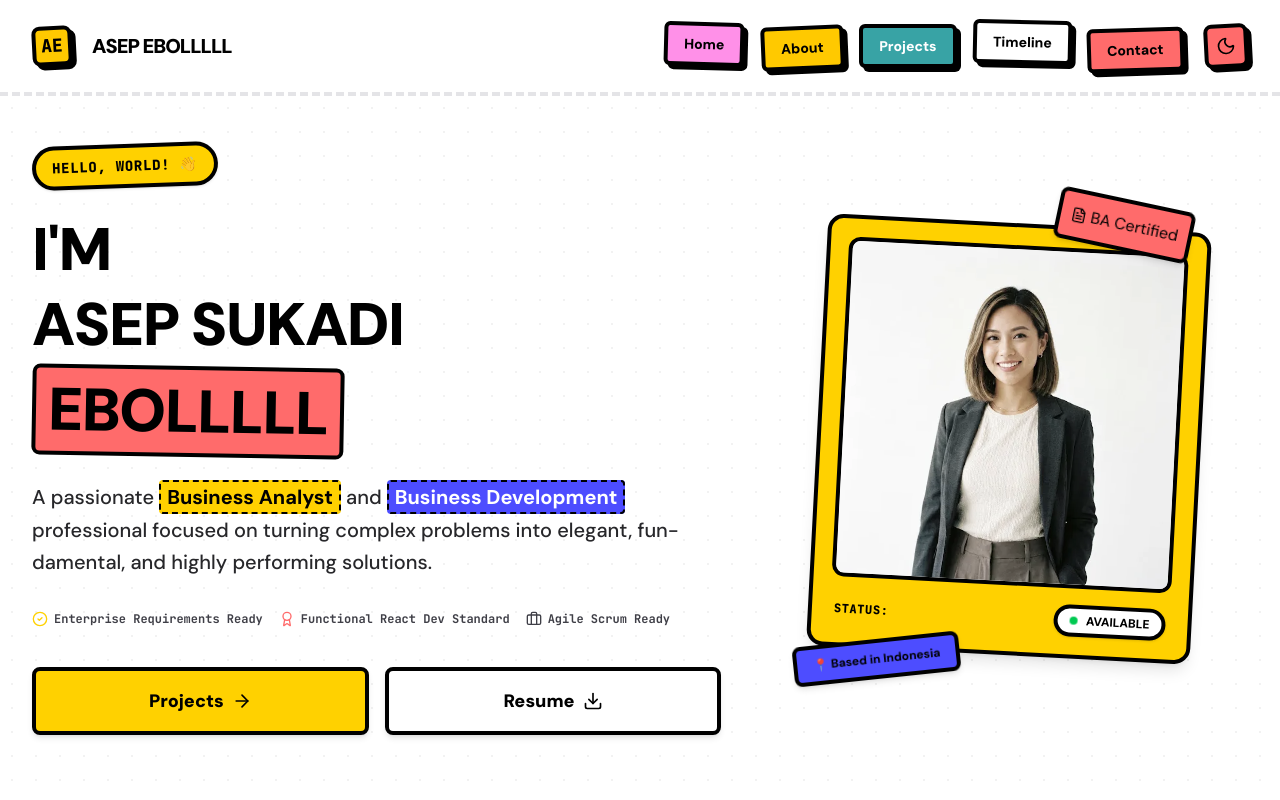
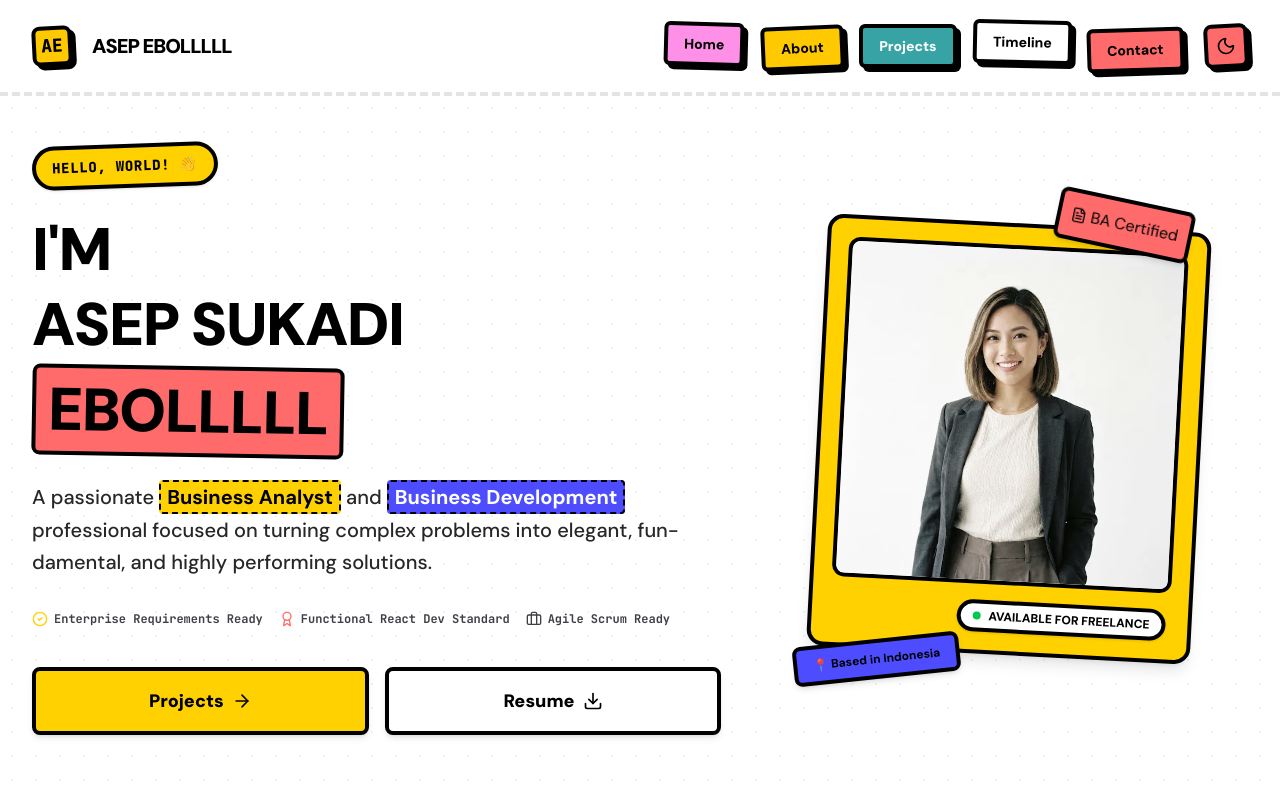
Before and after one commit to WellyaKardika/Portofolio-Neobrutalist-Style, a Next.js app: page / in a window 1280 px wide. Shown: the top 800 px of the page. Built offline with nearby package versions, Linux system fonts and the light colour scheme.

Commit message:
update hero section

```diff
--- a/src/components/sections/Hero.tsx
+++ b/src/components/sections/Hero.tsx
@@ -104,16 +104,13 @@ export default function Hero({ onNavigate }: HeroProps) {
             </div>
 
             {/* Availability Badge */}
-            <div className="mt-4 flex justify-between items-center px-1">
-              <span className="font-mono text-xs font-black text-black dark:text-white uppercase tracking-wider">
-                Status:
-              </span>
+            <div className="mt-4 flex justify-end items-center px-1">
               <span className="bg-white dark:bg-zinc-950 text-black dark:text-white px-3 py-1 border-4 border-black dark:border-white rounded-full text-xs font-extrabold flex items-center gap-2 shadow-sm">
                 <span className="relative flex h-2 w-2">
                   <span className="animate-ping absolute inline-flex h-full w-full rounded-full bg-green-400 opacity-75"></span>
                   <span className="relative inline-flex rounded-full h-2 w-2 bg-green-500"></span>
                 </span>
-                AVAILABLE
+                AVAILABLE FOR FREELANCE
               </span>
             </div>
           </div>
```
